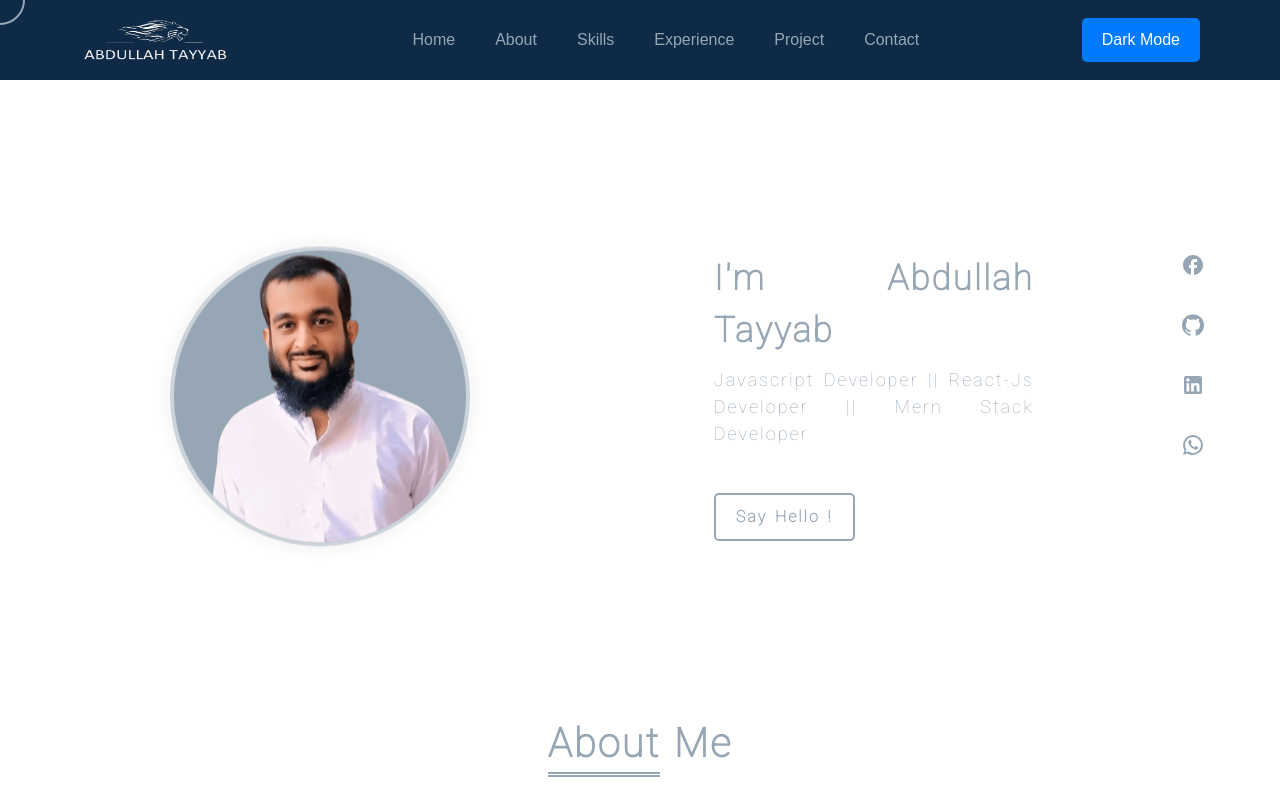
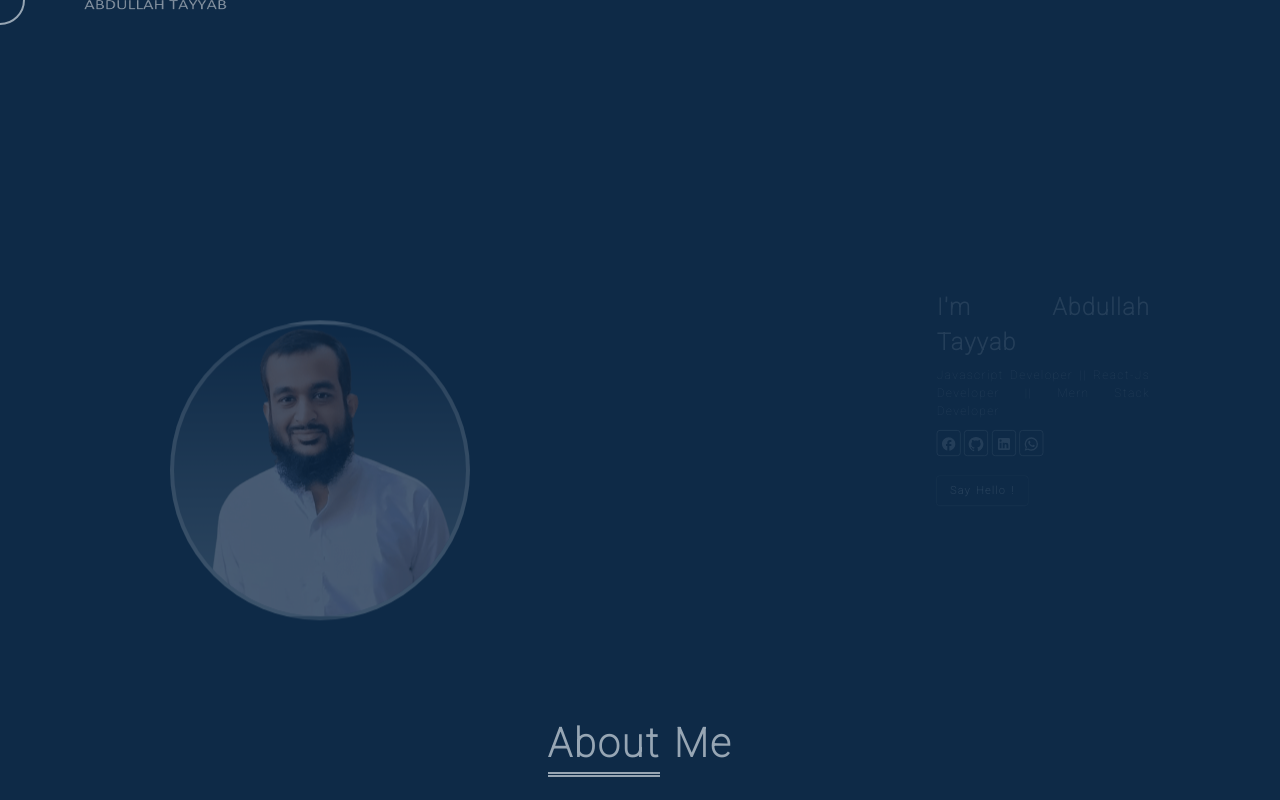
Before and after one commit to Ab-Tayyab/abdullah-tayyab-portfolio, a React (Create React App) app: page / in a window 1280 px wide. Shown: the top 800 px of the page. Built offline with nearby package versions, Linux system fonts and the light colour scheme.

Commit message:
final changing

```diff
--- a/src/App.js
+++ b/src/App.js
@@ -29,7 +29,7 @@ const App = () => {
     // loading animation and popup
     const loadingTimer = setTimeout(() => {
       setIsLoading(false);
-    }, 0);
+    }, 5000);
 
     return () => clearTimeout(loadingTimer);
   }, []);
@@ -107,7 +107,7 @@ const App = () => {
               <Contact />
             </div>
             <Footer />
-            {/* <ContactPopup isOpen={isPopupOpen} onClose={closePopup} /> */}
+            <ContactPopup isOpen={isPopupOpen} onClose={closePopup} />
           </>
         )}
       </div>
--- a/src/component/contact/Contact.css
+++ b/src/component/contact/Contact.css
@@ -39,13 +39,8 @@
 
 .contact-link > a {
   color: #97a6b4;
+  padding-bottom: 5px;
 }
-
-.contact-link > a:hover {
-  color: #0e2a47;
-  transition: 1s ease;
-}
-
 .contact-form {
   display: flex;
   flex-direction: column;
--- a/src/component/contactPopup/ContactPopup.css
+++ b/src/component/contactPopup/ContactPopup.css
@@ -21,7 +21,9 @@
   }
 
   .contact-popup-content {
-    background-color: white;
+    background-color: #0e2a47;
+    color: #97a6b4;
+    box-shadow: 0px 0px 15px #97a6b4;
     padding: 40px 20px;
     border-radius: 10px;
     width: 90%;
@@ -59,7 +61,6 @@
   .popup-proffession{
     font-size: 20px !important;
     font-weight: 600;
-    color: #97a6b4;
     text-align: center;
   }
   .contact-popup-content>h4{
@@ -84,22 +85,6 @@
     margin-top: 20px;
   }
 
-
-  .contact-resume, .contact-letter{
-    padding: 10px 20px;
-    background-color: #0e2a47;
-    color: #97a6b4;
-    border-radius: 5px;
-    border: none;
-    transition: 0.5s all;
-  }
-
-  .contact-resume:hover, .contact-letter:hover{
-    background-color: #97a6b4;
-    color: #0e2a47;
-    cursor: pointer;
-    border-radius: 10px;
-  }
   .slide-in {
     transform: translateX(0);
   }
@@ -112,13 +97,12 @@
     position: absolute;
     top: 10px;
     right: 20px;
-    color: #0e2a47;
+    color: #97a6b4;
     font-size: 30px;
     transition: 0.5s all;
   }
 
   .contact-popup-content>i:hover {
     cursor: pointer;
-    color: #97a6b4;
     transform:rotate(90deg);
   }
--- a/src/component/contactPopup/ContactPopup.js
+++ b/src/component/contactPopup/ContactPopup.js
@@ -58,7 +58,7 @@ const ContactPopup = ({ isOpen, onClose }) => {
             <button className="contact-resume" onClick={onDownloadResume}>
               Resume
             </button>
-            <button className="contact-letter" onClick={onDownloadCoverLetter}>
+            <button className="contact-resume" onClick={onDownloadCoverLetter}>
               Cover Letter
             </button>
           </div>
--- a/src/component/footer/Footer.css
+++ b/src/component/footer/Footer.css
@@ -1,21 +1,21 @@
 .footer {
-    position: relative;
     width: 100%;
-    padding-bottom: 10px;
+    min-height: 10vh;
     border-top: 1px solid #97a6b4;
+    display: flex;
+    justify-content: center;
+    align-items: center;
+    padding: 0px 10px;
 }
 .footer h5 {
     color: #97a6b4;
-    text-align: center;
-    padding-top: 25px;
-    padding-left:10px;
-    padding-right: 10px;
-
+font-size: 1.1rem;
+font-weight: 0;
+padding: 5px;
 }
 
 .footer h5>span{
     color: #FFFFFF;
-    padding: 0px 10px;
     font-weight: 800;
-    border-bottom: 1px solid #FFFFFF;
+    border-bottom: 1px dotted #FFFFFF;
 }
--- a/src/component/generalStyling.css
+++ b/src/component/generalStyling.css
@@ -1,18 +1,10 @@
 html,
 body {
-  /* background-color: #0e2a47; */
+  background-color: #0e2a47;
   font-family: Arial, sans-serif;
   scroll-behavior: smooth;
   margin: 0;
   padding: 0;
-}
-body.light-mode {
-  background-color: black;
-  color: #97a6b4;
-}
-body.dark-mode {
-  background-color: #000000;
-  color: #ffffff;
 }
 
 .section {
@@ -45,13 +37,15 @@ body.dark-mode {
 /* links animation  */
 
 .links-animation > ul > li,
-.links-animation a {
+.links-animation a,
+.contact-link a {
   position: relative;
   display: inline-block;
 }
 
 .links-animation > ul > li::before,
-.links-animation a::before {
+.links-animation a::before,
+.contact-link a::before {
   content: "";
   position: absolute;
   bottom: 0;
@@ -60,24 +54,30 @@ body.dark-mode {
   width: 100%;
   height: 2px;
   background-color: #ffffff;
-  border-radius: 5px;
   transform-origin: center;
   transition: transform 0.6s ease;
 }
 
 .links-animation > ul > li:hover,
-.links-animation a:hover {
+.links-animation a:hover,
+.contact-link a:hover {
+  border: none;
   color: #ffffff;
 }
 
 .links-animation > ul > li:hover::before,
-.links-animation a:hover::before {
+.links-animation a:hover::before,
+.contact-link a:hover::before {
   transform: translateX(-50%) scaleX(1);
 }
 
 /* button animation  */
 
-.btn-animation {
+.btn-animation,
+.project-links a,
+.home-contact > a,
+.scroll-to-top,
+.contact-resume {
   position: relative;
   display: inline-block;
   padding: 10px 20px;
@@ -93,7 +93,11 @@ body.dark-mode {
   border-radius: 5px;
 }
 
-.btn-animation::before {
+.btn-animation::before,
+.project-links a:before,
+.home-contact > a:before,
+.scroll-to-top::before,
+.contact-resume::before {
   content: "";
   position: absolute;
   top: 0;
@@ -105,10 +109,18 @@ body.dark-mode {
   z-index: -1;
 }
 
-.btn-animation:hover::before {
+.btn-animation:hover::before,
+.project-links a:hover::before,
+.home-contact > a:hover::before,
+.scroll-to-top:hover::before,
+.contact-resume:hover::before {
   transform: translateX(100%);
 }
 
-.btn-animation:hover {
+.btn-animation:hover,
+.project-links a:hover,
+.home-contact > a:hover,
+.scroll-to-top:hover,
+.contact-resume:hover {
   color: #0e2a47;
 }
--- a/src/component/home/Home.css
+++ b/src/component/home/Home.css
@@ -18,11 +18,15 @@
   width: 300px;
   height: 300px;
   border-radius: 50%;
+  background: linear-gradient(360deg, #97a6b4, #0e2a47);
   display: block;
   margin: auto;
-  background-color: #97a6b4;
+  border: 4px solid rgba(255, 255, 255, 0.5);
+  transition: all 1s ease;
+}
+
+.home-img img:hover {
   box-shadow: 0 0 15px rgba(255, 255, 255, 0.8), 0 0 20px rgba(0, 0, 0, 0.1);
-  border: 4px solid rgba(255, 255, 255, 0.5);
 }
 
 .home-content {
@@ -41,78 +45,44 @@
 }
 
 .home-contact {
-  position: relative;
-  display: inline-block;
   margin-top: 30px;
 }
 
-.home-contact > a {
-  position: relative;
-  display: inline-block;
-  padding: 10px 20px;
-  text-decoration: none;
+.home-links {
+  width: 50%;
+  display: flex;
+  flex-direction: row;
+  justify-content: space-between;
+}
+
+.home-links > a {
+  border: 1px solid #97a6b4;
   color: #97a6b4;
-  font-size: 16px;
-  font-weight: bold;
-  overflow: hidden;
-  z-index: 1;
-  background: transparent;
-  border: 2px solid #97a6b4;
+  padding: 5px;
   border-radius: 5px;
 }
 
-.home-contact > a::before {
-  content: "";
-  position: absolute;
-  top: 0;
-  left: -100%;
-  width: 100%;
-  height: 100%;
-  background: #97a6b4;
-  transition: transform 0.5s ease;
-  z-index: -1;
-}
-
-.home-contact > a:hover::before {
-  transform: translateX(100%);
-}
-
-.home-contact > a:hover {
-  color: #0e2a47;
-}
-.home-links {
-  width: 25px;
-  display: flex;
-  flex-direction: column;
-}
-
-.home-links > a {
-  color: #97a6b4;
-  padding-bottom: 5px;
-  margin-bottom: 30px;
-}
-
-
 @media (max-width: 768px) {
-.home-container{
+  .home-container {
     flex-direction: column;
     margin-top: 150px;
     max-height: 100vh;
     min-height: 0vh;
   }
-.home-img, .home-content{
+  .home-img,
+  .home-content {
     width: 100%;
   }
 
-.home-text{
+  .home-text {
     width: 100%;
     padding: 30px 30px;
   }
 
-.home-text>h3{
+  .home-text > h3 {
     font-size: 30px;
   }
-.home-links{
+  .home-links {
     display: none;
   }
 }
--- a/src/component/home/Home.js
+++ b/src/component/home/Home.js
@@ -8,38 +8,31 @@ import WhatsAppIcon from "@mui/icons-material/WhatsApp";
 const Home = () => {
   return (
     <div className="home-container section" id="home">
-      <div className="home-img">
+      <div
+        className="home-img"
+        data-aos="fade-up"
+        data-aos-easing="linear"
+        data-aos-duration="2000"
+      >
         <img className="img-animation" src={photo} alt="Personal Showcase" />
       </div>
-      <div className="home-content">
+      <div
+        className="home-content"
+        data-aos="zoom-in-left"
+        data-aos-easing="linear"
+        data-aos-duration="3000"
+      >
         <div className="home-text text-styling">
-          <h3 data-aos="fade-left" data-aos-duration="1000">
-            I'm Abdullah Tayyab
-          </h3>
-          <p data-aos="fade-left" data-aos-duration="1500">
+          <h3>I'm Abdullah Tayyab</h3>
+          <p>
             Javascript Developer || React-Js Developer || Mern Stack Developer
           </p>
-          <div className="home-contact"
-            data-aos="fade-up" data-aos-duration="2000"
-          >
-            <a
-              href="https://wa.me/+923085630574"
-              target="_blank"
-            >
-              Say Hello !
-            </a>
-          </div>
-        </div>
-        <div>
           <div className="home-links links-animation">
             <a
               className="social"
               href="https://www.facebook.com/this.abdullah.8/"
               target="_blank"
               rel="noopener noreferrer"
-              data-aos="fade-left"
-              data-aos-easing="linear"
-              data-aos-duration="500"
             >
               <FacebookOutlinedIcon />
             </a>
@@ -48,9 +41,6 @@ const Home = () => {
               href="https://github.com/Ab-Tayyab"
               target="_blank"
               rel="noopener noreferrer"
-              data-aos="fade-left"
-              data-aos-easing="linear"
-              data-aos-duration="1000"
             >
               <GitHubIcon />
             </a>
@@ -59,9 +49,6 @@ const Home = () => {
               href="https://www.linkedin.com/in/abdullah--tayyab/"
               target="_blank"
               rel="noopener noreferrer"
-              data-aos="fade-left"
-              data-aos-easing="linear"
-              data-aos-duration="1500"
             >
               <LinkedInIcon />
             </a>
@@ -70,11 +57,13 @@ const Home = () => {
               href="https://wa.me/+923085630574"
               target="_blank"
               rel="noopener noreferrer"
-              data-aos="fade-left"
-              data-aos-easing="linear"
-              data-aos-duration="2000"
             >
               <WhatsAppIcon />
+            </a>
+          </div>
+          <div className="home-contact">
+            <a href="https://wa.me/+923085630574" target="_blank">
+              Say Hello !
             </a>
           </div>
         </div>
--- a/src/component/navbar/Navbar.css
+++ b/src/component/navbar/Navbar.css
@@ -1,4 +1,3 @@
-/* Global Styles */
 
 /* Navbar Container */
 .navbar-container {
@@ -6,36 +5,12 @@
   width: 100%;
   top: 0;
   z-index: 1000;
+  background-color: #0e2a47;
   transition: all 0.3s ease;
 }
 
-/* Default (Light Mode) */
-.navbar-container.light-mode,body.light-mode {
-  background-color: #0e2a47;
-}
-
-/* Dark Mode */
-.navbar-container.dark-mode,body.dark-mode {
-  background-color: #000000;
-  color: #ffffff;
-}
-
-/* Optional: Style the toggle button */
-.themeToggle button {
-  padding: 10px 20px;
-  background-color: #007bff;
-  color: #fff;
-  border: none;
-  border-radius: 5px;
-  cursor: pointer;
-}
-
-.theme-toggle button:hover {
-  background-color: #0056b3;
-}
-
 .navbar-container.scrolled {
-  border-bottom: 2px solid #ffffff;
+  border-bottom: 2px solid #97a6b4;
 }
 
 /* Navbar */
@@ -114,7 +89,8 @@
   transition: all 0.5s;
 }
 
-.btn2 {
+
+.btn2{
   width: 70%;
   margin-left: auto;
 }
@@ -122,6 +98,7 @@
 .change .btn1 {
   transform: rotate(45deg) translate(2px, 5px);
 }
+
 
 .change .btn2 {
   width: 100%;
--- a/src/component/navbar/Navbar.js
+++ b/src/component/navbar/Navbar.js
@@ -11,14 +11,9 @@ import WhatsAppIcon from "@mui/icons-material/WhatsApp";
 const Navbar = ({ onNavigate }) => {
   const [menuOpen, setMenuOpen] = useState(false);
   const [isScrolled, setIsScrolled] = useState(false);
-  const [isDarkMode, setIsDarkMode] = useState(false);
 
   const handleToggle = () => {
     setMenuOpen(!menuOpen);
-  };
-
-  const toggleTheme = () => {
-    setIsDarkMode((prevMode) => !prevMode);
   };
 
   const handleScroll = () => {
@@ -34,8 +29,15 @@ const Navbar = ({ onNavigate }) => {
   }, []);
 
   return (
-    <nav className={`navbar-container ${isScrolled ? "scrolled" : ""} ${isDarkMode?"dark-mode":"light-mode"}`}>
-      <div className="navbar">
+    <nav
+      className={`navbar-container ${isScrolled ? "scrolled" : ""}`}
+      >
+      <div className="navbar"
+      data-aos="fade-down"
+      data-aos-easing="linear"
+      data-aos-duration="1000"
+
+      >
         <div className="navbar-logo">
           <div onClick={() => onNavigate("home")}>
             <img src={logo} alt="Portfolio Logo" />
@@ -104,11 +106,6 @@ const Navbar = ({ onNavigate }) => {
         >
           <div className="btn1 all-btn"></div>
           <div className="btn2 all-btn"></div>
-        </div>
-        <div className="themeToggle">
-          <button onClick={toggleTheme}>
-            {isDarkMode ? "light Mode" : "Dark Mode"}
-          </button>
         </div>
       </div>
       <div
--- a/src/component/project/Project.css
+++ b/src/component/project/Project.css
@@ -151,14 +151,10 @@ width: 100%;
   background-color: transparent;
   padding: 0.5rem 1rem;
   border-radius: 5px;
-  transition: background-color 0.3s ease;
+  transition: background-color all 0.3s ease;
   border: 1px solid #97a6b4;
 }
 
-.project-links a:hover {
-  background-color: #97a6b4;
-  color: #0e2a47;
-}
 
 
 .no-projects-message {
--- a/src/component/topScrolling/scrolling.css
+++ b/src/component/topScrolling/scrolling.css
@@ -1,15 +1,14 @@
-/* Scroll to Top Button */
+
 .scroll-to-top {
     position: fixed;
     bottom: 20px;
     right: 20px;
     padding: 10px 15px;
-    background-color: #0e2a47;
-    color: #97a6b4;
     border: none;
     border: 1px solid #97a6b4;
     border-radius: 10px;
     font-size: 20px;
+    font-weight: 800;
     cursor: pointer;
     opacity: 0;
     visibility: hidden;
@@ -22,10 +21,3 @@
     opacity: 1;
     visibility: visible;
   }
-
-  /* Hover effect */
-  .scroll-to-top:hover {
-    background-color: #97a6b4;
-    color: #0e2a47;
-    border: 1px solid #0e2a47;
-  }
```
Lines whose indentation alone changed are shown as unchanged.
